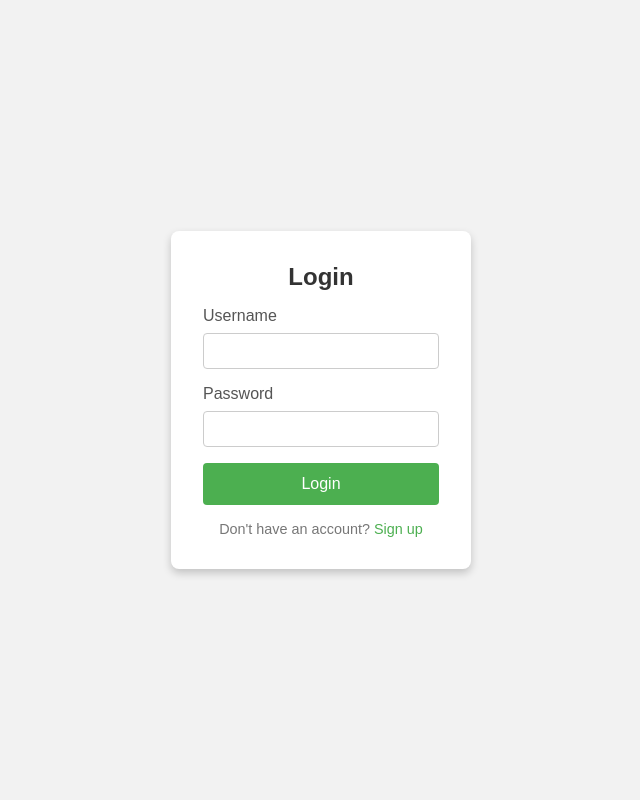
After one commit to punya124/HackUMass, a Flask app: page /login in a window 1280 px wide. The commit adds this page. Shown: the whole page, without its empty margins (319-959 px from the left). Run offline with Flask 3, Linux system fonts and the light colour scheme.

Commit message:
login page

```diff
--- a/app.py
+++ b/app.py
@@ -5,5 +5,9 @@ app = Flask(__name__)
 def home():
     return render_template('index.html')
 
+@app.route("/login")
+def login():
+    return render_template('login.html')
+
 if __name__ == '__main__':
    app.run(debug=True)
--- /dev/null
+++ b/static/login.css
@@ -0,0 +1,77 @@
+/* Reset some default styles */
+* {
+    margin: 0;
+    padding: 0;
+    box-sizing: border-box;
+    font-family: Arial, sans-serif;
+}
+
+body {
+    display: flex;
+    justify-content: center;
+    align-items: center;
+    height: 100vh;
+    background-color: #f2f2f2;
+}
+
+.login-container {
+    width: 300px;
+    padding: 2rem;
+    background-color: #ffffff;
+    border-radius: 8px;
+    box-shadow: 0px 4px 8px rgba(0, 0, 0, 0.2);
+    text-align: center;
+}
+
+h2 {
+    margin-bottom: 1rem;
+    color: #333;
+}
+
+label {
+    display: block;
+    margin-bottom: 0.5rem;
+    color: #555;
+    text-align: left;
+}
+
+input[type="text"],
+input[type="password"] {
+    width: 100%;
+    padding: 0.5rem;
+    margin-bottom: 1rem;
+    border: 1px solid #ccc;
+    border-radius: 4px;
+    font-size: 1rem;
+}
+
+button {
+    width: 100%;
+    padding: 0.75rem;
+    background-color: #4CAF50;
+    color: white;
+    border: none;
+    border-radius: 4px;
+    font-size: 1rem;
+    cursor: pointer;
+    transition: background-color 0.3s;
+}
+
+button:hover {
+    background-color: #45a049;
+}
+
+.signup {
+    margin-top: 1rem;
+    font-size: 0.9rem;
+    color: #777;
+}
+
+.signup a {
+    color: #4CAF50;
+    text-decoration: none;
+}
+
+.signup a:hover {
+    text-decoration: underline;
+}
--- a/templates/index.html
+++ b/templates/index.html
@@ -8,9 +8,7 @@
 </head>
 
 <body>
-    <div>
-        <p></p>
-    </div>
+
 </body>
 
 </html>
--- /dev/null
+++ b/templates/login.html
@@ -0,0 +1,27 @@
+<!DOCTYPE html>
+<html lang="en">
+
+<head>
+    <meta charset="UTF-8">
+    <meta name="viewport" content="width=device-width, initial-scale=1.0">
+    <title>Login Page</title>
+    <link rel="stylesheet" href="{{ url_for('static', filename='login.css') }}">
+</head>
+
+<body>
+    <div class="login-container">
+        <h2>Login</h2>
+        <form action="#" method="post">
+            <label for="username">Username</label>
+            <input type="text" id="username" name="username" required>
+
+            <label for="password">Password</label>
+            <input type="password" id="password" name="password" required>
+
+            <button type="submit">Login</button>
+            <p class="signup">Don't have an account? <a href="#">Sign up</a></p>
+        </form>
+    </div>
+</body>
+
+</html>
```
